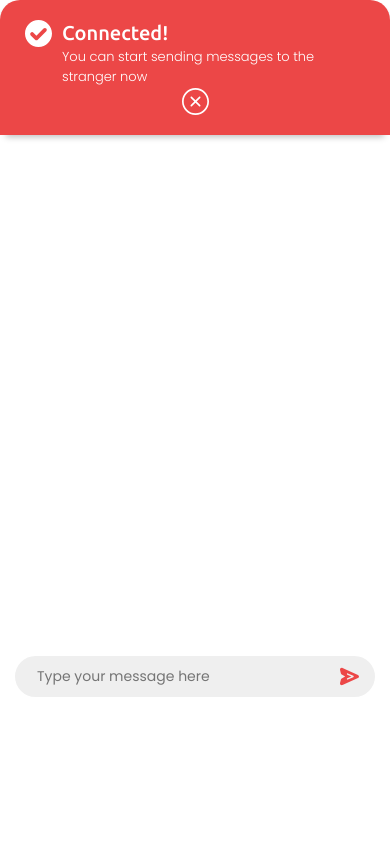
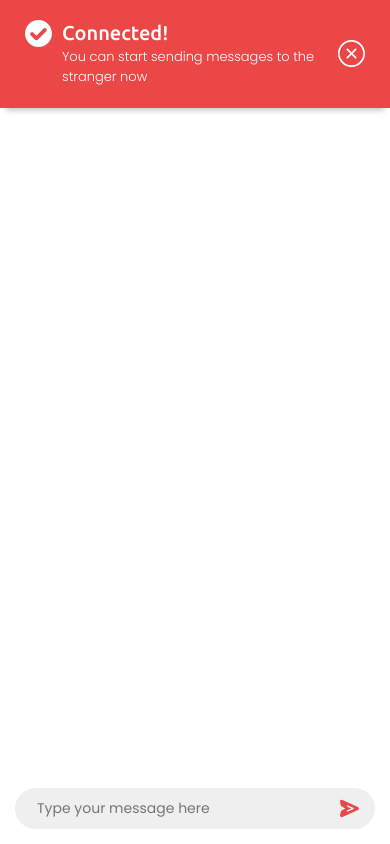
Before and after one commit to Nitish0399/stranger-talks, a React (Create React App) app in the folder client/: page /chat in a window 390 px wide. Built offline with nearby package versions, Linux system fonts and the light colour scheme; no server answers.

Commit message:
update stlyes of chat components

```diff
--- a/client/src/components/Header.js
+++ b/client/src/components/Header.js
@@ -6,7 +6,7 @@ import {Navbar, Container} from 'react-bootstrap';
 
 class Header extends React.Component {
   render() {
-    return (<Navbar sticky="fixed" className="py-4">
+    return (<Navbar sticky="fixed" className="py-3 py-md-4">
       <Container>
         <Navbar.Brand className="mx-auto">
           <Link to="/">
--- a/client/src/components/chat/ChatHeader.js
+++ b/client/src/components/chat/ChatHeader.js
@@ -26,8 +26,8 @@ class ChatHeader extends React.Component {
 }
 
 function ChatHeaderConnected() {
-  return (<div id={styles["chat-header"]} className="d-flex justify-content-between align-items-center flex-wrap">
-    <div >
+  return (<div id={styles["chat-header"]} className="d-flex justify-content-between align-items-center">
+    <div className="flex-fill">
       <img src={successIcon} id={styles["chat-header-icon-success"]} alt="Chat Header Icon"/>
       <div className={styles["chat-header-main"]}>
         <h3 className={styles["chat-header-title"]}>Connected!</h3>
@@ -41,7 +41,7 @@ function ChatHeaderConnected() {
 }
 
 function ChatHeaderSearching() {
-  return (<div id={styles["chat-header"]} className="d-flex justify-content-between align-items-center flex-wrap">
+  return (<div id={styles["chat-header"]} className="d-flex justify-content-between align-items-center">
     <div className="flex-grow-1">
       <img src={searchIcon} id={styles["chat-header-icon-search"]} alt="Chat Header Icon"/>
       <div className={styles["chat-header-main"]}>
--- a/client/src/pages/Chat.js
+++ b/client/src/pages/Chat.js
@@ -26,7 +26,7 @@ class Chat extends React.Component {
   render() {
     let chatStatus = this.state.chatStatus;
     return (<div>
-      <Container id={styles['chat-container']}>
+      <Container id={styles['chat-container']} className="d-flex flex-column justify-content-between">
         <ChatHeader chatStatus={chatStatus}/>
         <ChatBody chatStatus={chatStatus}/>
         <ChatFooter chatStatus={chatStatus}/>
--- a/client/src/styles/chat.module.css
+++ b/client/src/styles/chat.module.css
@@ -2,7 +2,7 @@
   box-shadow: 0px 4px 4px rgba(0, 0, 0, 0.25);
   border-radius: 20px;
   padding: 0;
-  margin-bottom: 50px;
+  height: 70vh;
 }
 
 /* Chat Header */
@@ -60,7 +60,6 @@
 /* Chat Body */
 
 #chat-body {
-  height: 60vh;
   padding: 20px 0 0 0;
   overflow-y: scroll;
   overflow-x: hidden;
@@ -198,10 +197,6 @@
 /* -------------  Media Queries ------------ */
 
 @media only screen and (max-width: 768px) {
-  #chat-container {
-    margin-bottom: 35px;
-  }
-
   #chat-header {
     padding: 20px 25px;
   }
@@ -241,8 +236,11 @@
 @media only screen and (max-width: 425px) {
   #chat-container {
     border-radius: 20px 20px 0 0;
-    margin-bottom: 0px;
     height: 100vh;
+  }
+
+  #chat-header {
+    border-radius: 0px;
   }
 
   #chat-header-icon-success {
--- a/client/src/styles/header.module.css
+++ b/client/src/styles/header.module.css
@@ -11,14 +11,14 @@
   font-family: "Nunito", sans-serif;
 }
 
-@media only screen and (max-width: 425px) {
+@media only screen and (max-width: 768px) {
   #logo {
     height: 40px;
     width: 40px;
   }
 
   #title {
-    font-size: 30px;
-    line-height: 43px;
+    font-size: 27px;
+    line-height: 40px;
   }
 }
```
